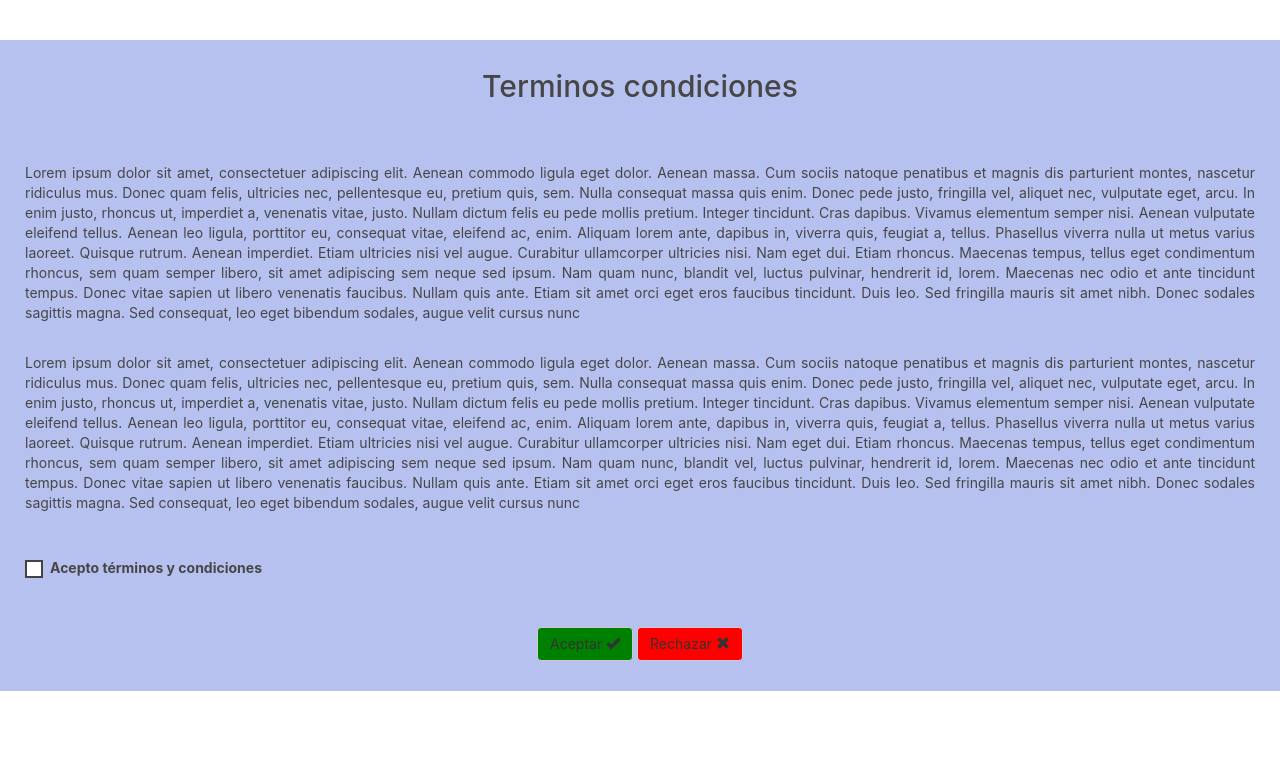
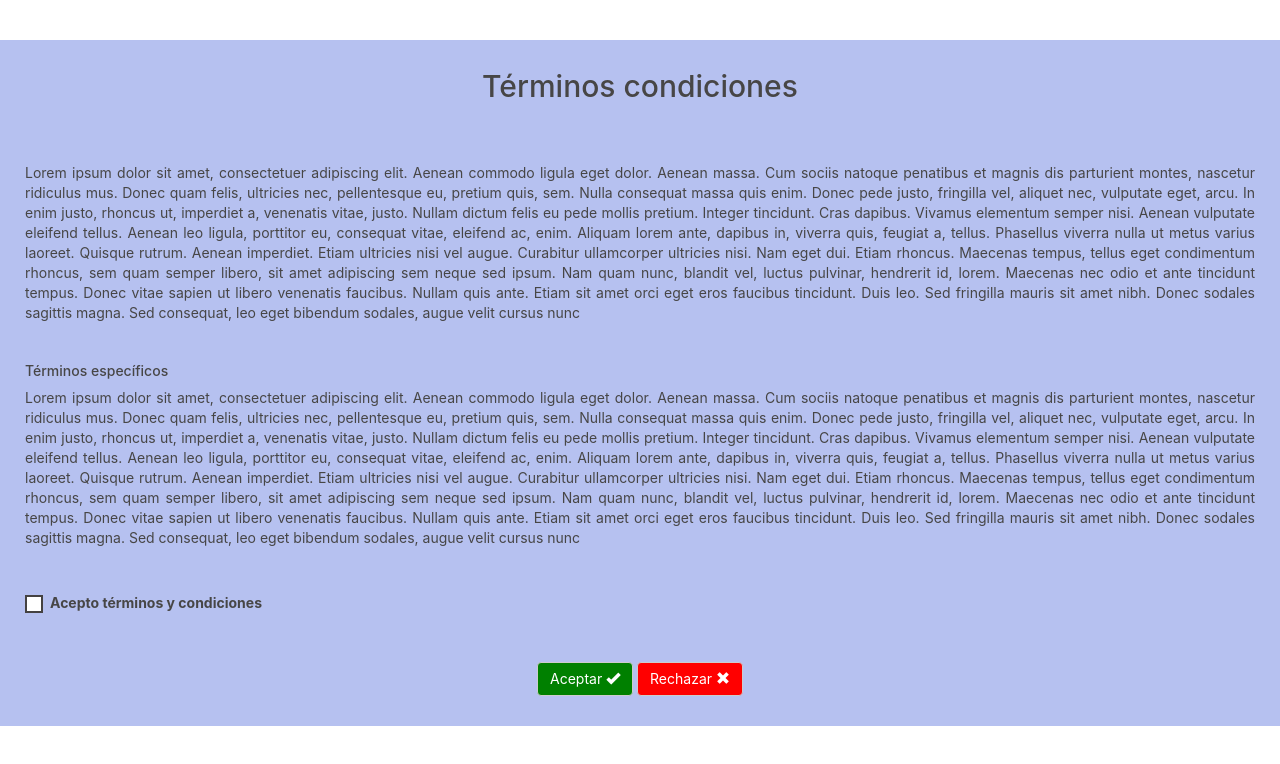
Before and after one commit to developerMosquera/uniandes-terminos-condiciones, a website: page index.html in a window 1280 px wide. Drawn offline with nearby package versions, Linux system fonts and the light colour scheme.

Commit message:
texto botones en color blanco, subtitulo agregado

```diff
--- a/index.html
+++ b/index.html
@@ -23,7 +23,7 @@
     <div class="row terminos-condiciones">
 
       <div class="col-xs-12 col-sm-12 col-md-12 col-lg-12 terminos-condiciones--content-title">
-        <h2>Terminos condiciones</h2>
+        <h2>Términos condiciones</h2>
       </div>
 
       <div class="col-xs-12 col-sm-12 col-md-12 col-lg-12 terminos-condiciones--content-pri">
@@ -41,6 +41,7 @@
         magna. Sed consequat, leo eget bibendum sodales, augue velit cursus nunc
       </div>
       <div class="col-xs-12 col-sm-12 col-md-12 col-lg-12 terminos-condiciones--content-sec">
+        <h5>Términos específicos</h5>
         Lorem ipsum dolor sit amet, consectetuer adipiscing elit. Aenean commodo ligula eget dolor. Aenean massa. Cum sociis
         natoque penatibus et magnis dis parturient montes, nascetur ridiculus mus. Donec quam felis, ultricies nec, pellentesque
         eu, pretium quis, sem. Nulla consequat massa quis enim. Donec pede justo, fringilla vel, aliquet nec, vulputate eget,
--- a/scss/components/aside.scss
+++ b/scss/components/aside.scss
@@ -33,10 +33,12 @@
 
       .content-buttons--accept {
         background-color: $backgroundColorButtonAccept;
+        color: white;
       }
 
       .content-buttons--refuse {
         background-color: $backgroundColorButtonRefuse;
+        color: white;
       }
     }
   }
```
Also changed, not shown: css/terminos_condiciones.css.
